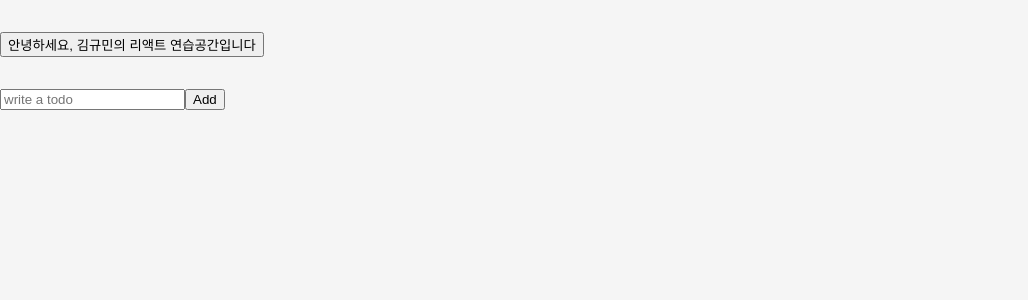
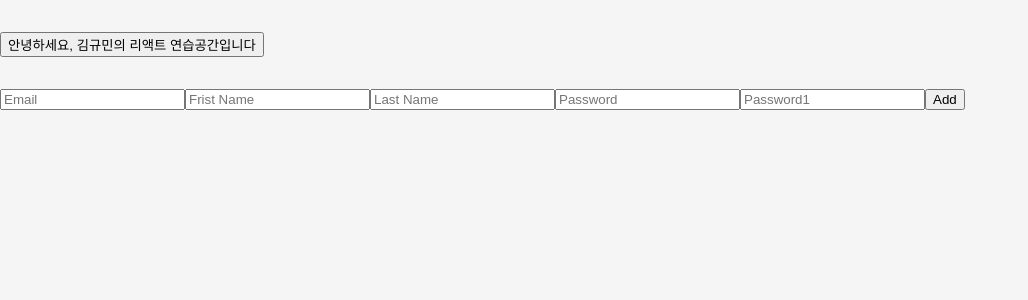
Before and after one commit to Gyuminn/practice-react, a React (Create React App) app: page /toDoList in a window 1280 px wide. Shown: the top 300 px of the page, without its empty margins (0-1028 px from the left). Built offline with nearby package versions, Linux system fonts and the light colour scheme.

Commit message:
init: yarn add useForm & setting

```diff
--- a/package.json
+++ b/package.json
@@ -18,6 +18,7 @@
     "react-apexcharts": "^1.4.0",
     "react-dom": "^17.0.2",
     "react-helmet": "^6.1.0",
+    "react-hook-form": "^7.33.1",
     "react-query": "^3.39.1",
     "react-router-dom": "^6.2.1",
     "react-scripts": "5.0.0",
--- a/src/pages/ToDoList.tsx
+++ b/src/pages/ToDoList.tsx
@@ -1,26 +1,46 @@
 import React, { useState } from "react";
+import { useForm } from "react-hook-form";
+
+// export default function ToDoList() {
+//   const [todo, setTodo] = useState("");
+//   const onChange = (e: React.FormEvent<HTMLInputElement>) => {
+//     const {
+//       currentTarget: { value },
+//     } = e;
+//     setTodo(value);
+//   };
+
+//   const onSubmit = (e: React.FormEvent<HTMLFormElement>) => {
+//     e.preventDefault();
+//     console.log(todo);
+//   };
+//   return (
+//     <div>
+//       <form onSubmit={onSubmit}>
+//         <input
+//           value={todo}
+//           onChange={onChange}
+//           placeholder="write a todo"
+//         ></input>
+//         <button>Add</button>
+//       </form>
+//     </div>
+//   );
+// }
 
 export default function ToDoList() {
-  const [todo, setTodo] = useState("");
-  const onChange = (e: React.FormEvent<HTMLInputElement>) => {
-    const {
-      currentTarget: { value },
-    } = e;
-    setTodo(value);
-  };
+  const { register, watch } = useForm();
 
-  const onSubmit = (e: React.FormEvent<HTMLFormElement>) => {
-    e.preventDefault();
-    console.log(todo);
-  };
+  console.log(watch());
+
   return (
     <div>
-      <form onSubmit={onSubmit}>
-        <input
-          value={todo}
-          onChange={onChange}
-          placeholder="write a todo"
-        ></input>
+      <form>
+        <input {...register("toDo")} placeholder="Email" />
+        <input {...register("Frist_Name")} placeholder="Frist Name" />
+        <input {...register("Last_Name")} placeholder="Last Name" />
+        <input {...register("Password")} placeholder="Password" />
+        <input {...register("Password1")} placeholder="Password1" />
         <button>Add</button>
       </form>
     </div>
```
Also changed, not shown: 1 other file (tests, documents, lock files or other folders).
